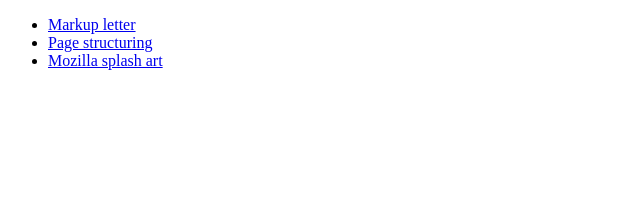
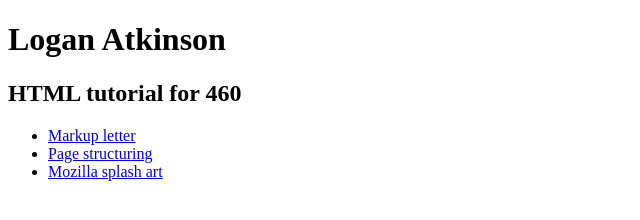
Before and after one commit to hawkeyegoat/HTML-Tutorial, a plain HTML site: page index.html in a window 1280 px wide. Shown: the whole page, without its empty margins (0-640 px from the left). Drawn offline with Linux system fonts and the light colour scheme.

Commit message:
Added headings to index

```diff
--- a/index.html
+++ b/index.html
@@ -7,6 +7,8 @@
 </head>
 
 <body>
+    <h1>Logan Atkinson</h1>
+    <h2>HTML tutorial for 460</h2>
     <ul>
         <li><a href="./tutorials/letter.html">Markup letter</a></li>
         <li><a href="./tutorials/Structuring/index.html">Page structuring</a></li>
```
